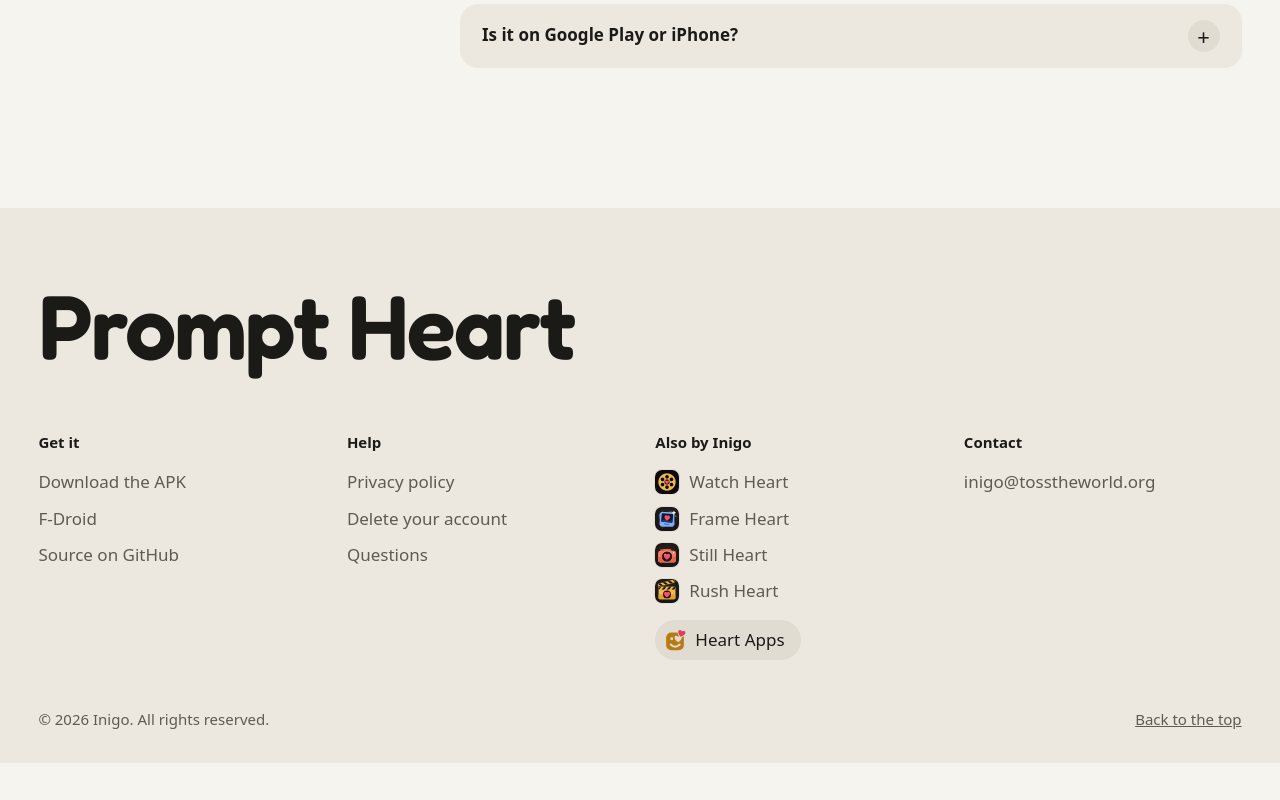
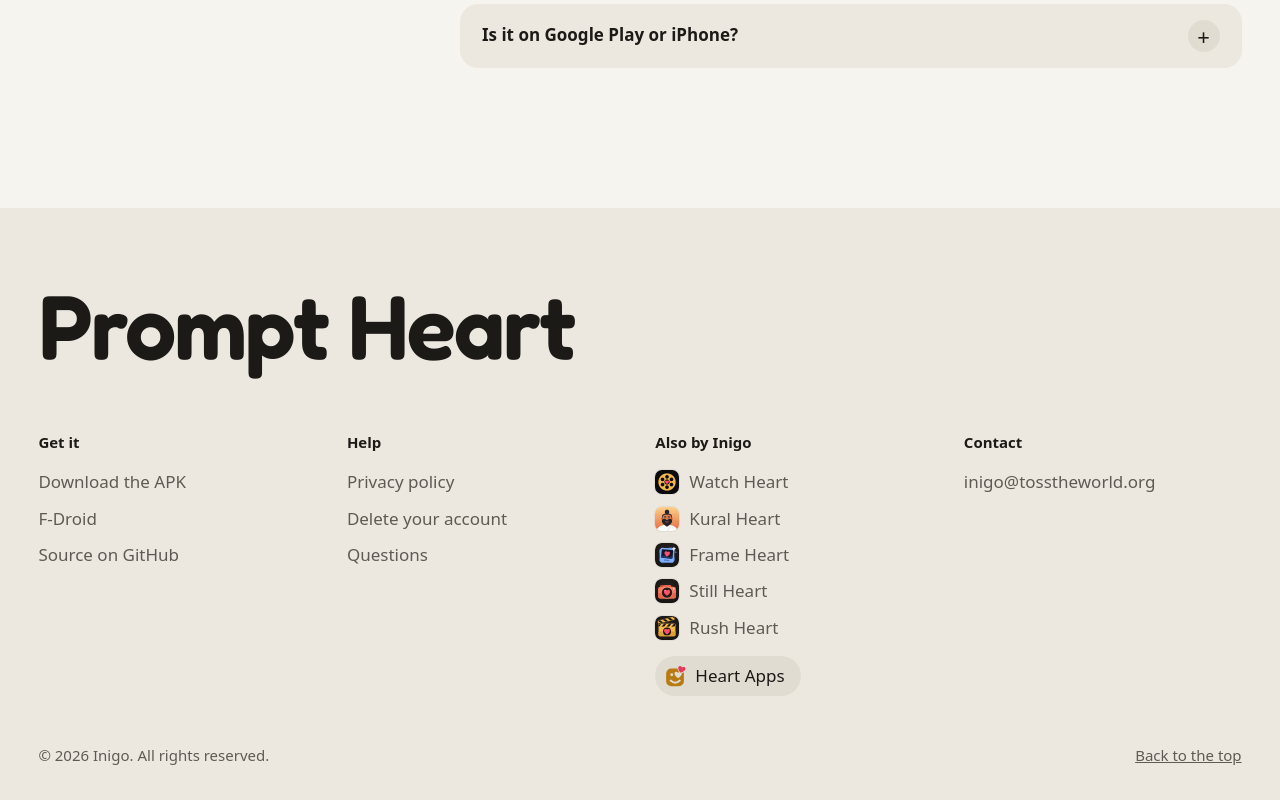
Before and after one commit to inigo-code/prompt-heart-site, a plain HTML site: page index.html in a window 1280 px wide. Shown: the part 6228-7028 px from the top of the page. Before the commit the page ends 6991 px from the top, so only its background shows below. Drawn offline with Linux system fonts and the light colour scheme.

Commit message:
Link Kural Heart

```diff
--- a/index.html
+++ b/index.html
@@ -186,7 +186,7 @@
     <div class="foot-cols">
       <nav aria-label="Get the app"><h2>Get it</h2><a href="https://github.com/inigo-code/prompt-heart/releases/download/v1.7.0/promptheart-1.7.0.apk">Download the APK</a><a href="fdroid.html">F-Droid</a><a href="https://github.com/inigo-code/prompt-heart">Source on GitHub</a></nav>
       <nav aria-label="Help"><h2>Help</h2><a href="privacy.html">Privacy policy</a><a href="delete-account.html">Delete your account</a><a href="#questions">Questions</a></nav>
-      <nav aria-label="Also by Inigo"><h2>Also by Inigo</h2><a class="to-app" href="https://inigo-code.github.io/watch-heart-site/"><img src="assets/watch-heart.png" width="24" height="24" alt="">Watch Heart</a><a class="to-app" href="https://inigo-code.github.io/frame-heart-site/"><img src="assets/frame-heart.svg" width="24" height="24" alt="">Frame Heart</a><a class="to-app" href="https://inigo-code.github.io/still-heart-site/"><img src="assets/still-heart.svg" width="24" height="24" alt="">Still Heart</a><a class="to-app" href="https://inigo-code.github.io/rush-heart-site/"><img src="assets/rush-heart.svg" width="24" height="24" alt="">Rush Heart</a><a class="to-home" href="https://inigo-code.github.io/"><picture><source srcset="assets/heart-apps.svg" media="(prefers-color-scheme: dark)"><img src="assets/heart-apps-light.svg" width="20" height="20" alt=""></picture>Heart Apps</a></nav>
+      <nav aria-label="Also by Inigo"><h2>Also by Inigo</h2><a class="to-app" href="https://inigo-code.github.io/watch-heart-site/"><img src="assets/watch-heart.png" width="24" height="24" alt="">Watch Heart</a><a class="to-app" href="https://inigo-code.github.io/kural-heart-site/"><img src="assets/kural-heart.png" width="24" height="24" alt="">Kural Heart</a><a class="to-app" href="https://inigo-code.github.io/frame-heart-site/"><img src="assets/frame-heart.svg" width="24" height="24" alt="">Frame Heart</a><a class="to-app" href="https://inigo-code.github.io/still-heart-site/"><img src="assets/still-heart.svg" width="24" height="24" alt="">Still Heart</a><a class="to-app" href="https://inigo-code.github.io/rush-heart-site/"><img src="assets/rush-heart.svg" width="24" height="24" alt="">Rush Heart</a><a class="to-home" href="https://inigo-code.github.io/"><picture><source srcset="assets/heart-apps.svg" media="(prefers-color-scheme: dark)"><img src="assets/heart-apps-light.svg" width="20" height="20" alt=""></picture>Heart Apps</a></nav>
       <nav aria-label="Contact"><h2>Contact</h2><a href="mailto:inigo@tosstheworld.org?subject=Prompt%20Heart">inigo@tosstheworld.org</a></nav>
     </div>
     <div class="foot-last"><p>© 2026 Inigo. All rights reserved.</p><a href="#top">Back to the top</a></div>
```
Also changed, not shown: assets/kural-heart.png (added).
